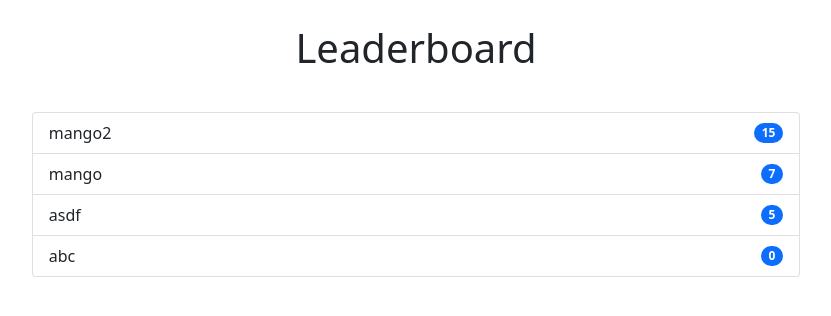
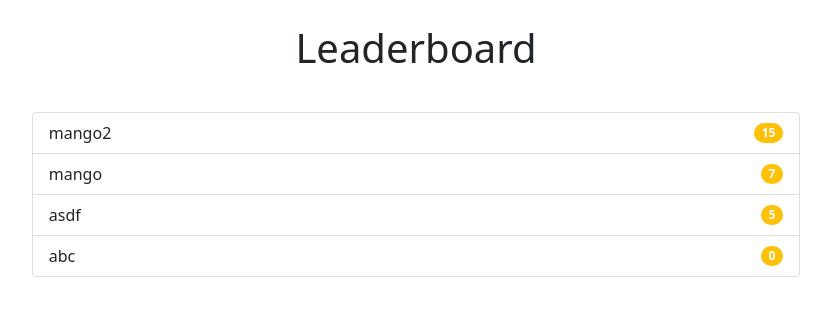
Before and after one commit to amanjaiman/owl-pickem, a Django app: page /leaderboard/ in a window 1280 px wide. Shown: the part 93-409 px from the top of the page, without its empty margins (224-1055 px from the left). Run offline with Django 3.2, Linux system fonts and the light colour scheme; data comes from the database, SQL or seed files in the repository; both versions use the stored data as it was after the commit; parts of the project's set-up code (start-up, migrations or seed data) failed here and were passed over.

Commit message:
Color change

```diff
--- a/pickem/templates/pickem/leaderboard.html
+++ b/pickem/templates/pickem/leaderboard.html
@@ -9,7 +9,7 @@
                 {% for curr_user_profile in users %}
                     <a href="{% url 'pickem:userhistory' curr_user_profile.user.username %}" class="list-group-item {% if curr_user_profile == user_profile %} list-group-item-info {% endif %} d-flex justify-content-between align-items-center">
                         {{ curr_user_profile.user.username }}
-                        <span class="badge bg-primary rounded-pill">{{ curr_user_profile.points }}</span>
+                        <span class="badge bg-warning rounded-pill">{{ curr_user_profile.points }}</span>
                     </a>
                 {% endfor %}
             </ul>
```
Also changed, not shown: db.sqlite3.
